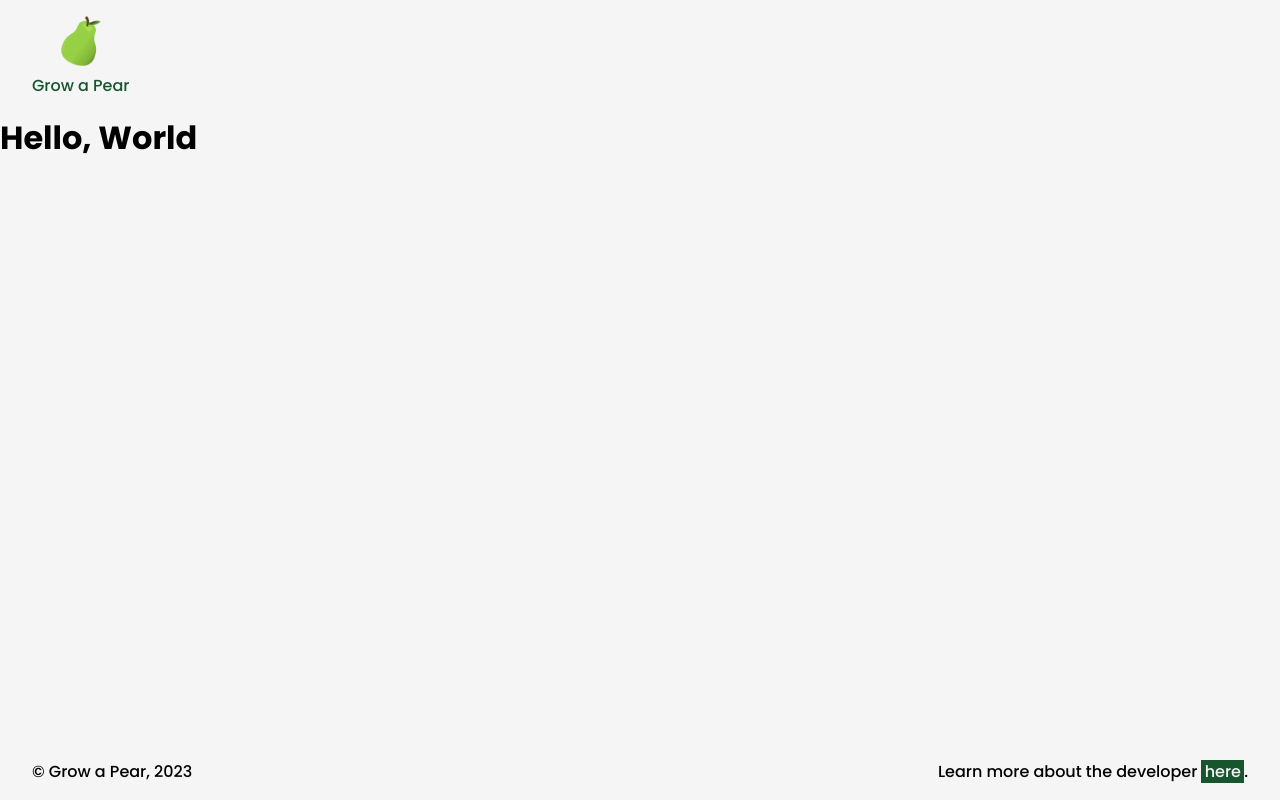
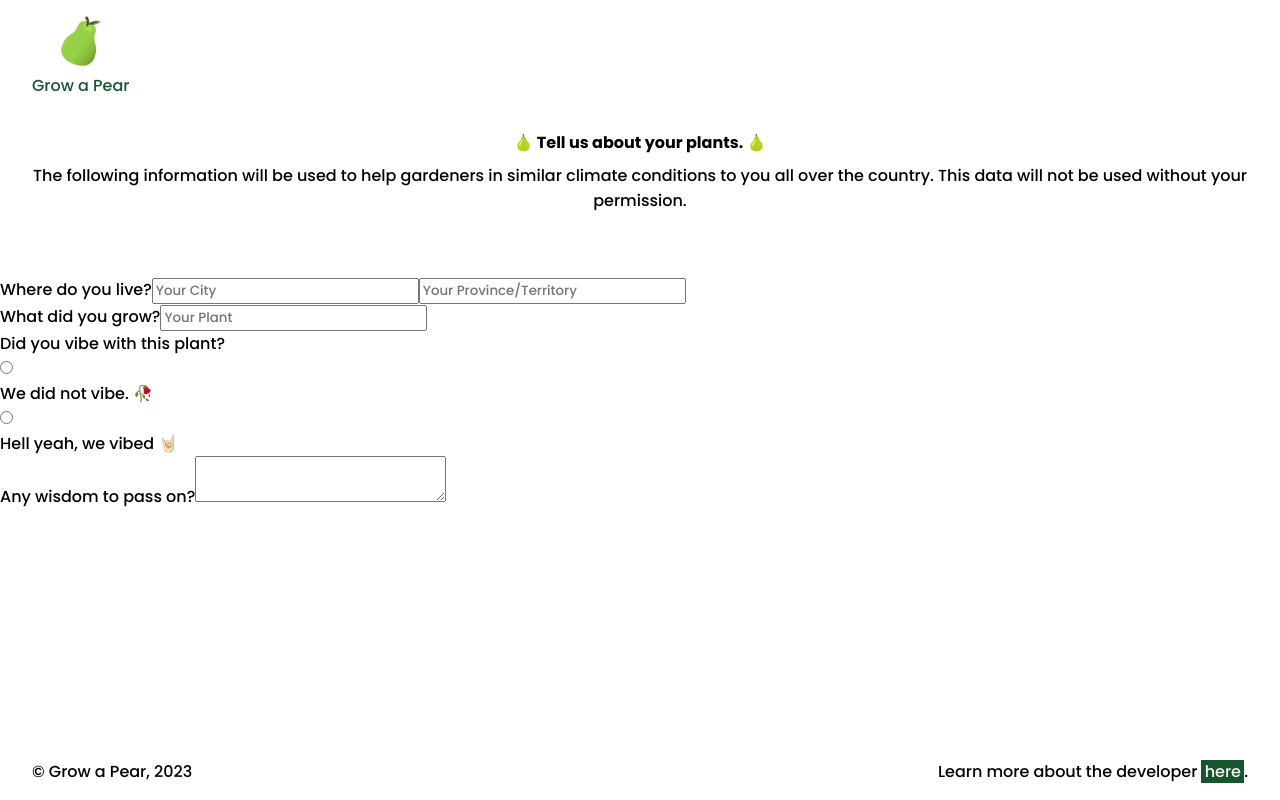
Before and after one commit to meredith-j/grow-a-pear-frontend, a Next.js app: page /your-garden in a window 1280 px wide. Built offline with nearby package versions, Linux system fonts and the light colour scheme.

Commit message:
add initial form options, fix footer styles

```diff
--- a/src/app/styles/globals.scss
+++ b/src/app/styles/globals.scss
@@ -7,12 +7,14 @@
   font-family: 'Poppins', sans-serif;
   box-sizing: border-box;
   margin: 0;
-  background-color: $background;
 }
 
 .content {
   max-width: 80rem;
   margin: auto;
+  display: flex;
+  flex-direction: column;
+  min-height: 100vh;
 }
 
 .navbar {
@@ -50,10 +52,11 @@
 .footer {
   text-align: center;
   padding: 0.25rem 2rem;
-  position: absolute;
-  bottom: 0;
-  left: 0;
-  width: 100%;
+  margin-top: auto;
+  // position: absolute;
+  // bottom: 0;
+  // left: 0;
+  // width: 100%;
 
   @include tablet {
     display: flex;
--- a/src/app/styles/partials/colours.scss
+++ b/src/app/styles/partials/colours.scss
@@ -1,2 +1,2 @@
-$background: whitesmoke;
+$background: #f5f5f5;
 $text-alt: #17552F;
--- a/src/app/styles/your-garden.module.scss
+++ b/src/app/styles/your-garden.module.scss
@@ -2,3 +2,21 @@
 @import "./partials/breakpoints";
 @import "./partials/colours";
 @import "./partials/fonts";
+
+.header {
+    padding: 1rem 0.5rem;
+
+    &_quiz {
+        font-size: 1rem;
+        text-align: center;
+    }
+
+    &_info {
+        text-align: center;
+        padding: 0.5rem 0 2rem 0;
+    }
+}
+
+.form {
+    padding: 1rem 0;
+}
--- a/src/app/your-garden/page.js
+++ b/src/app/your-garden/page.js
@@ -2,6 +2,61 @@ import styles from '../styles/your-garden.module.scss'
 
 export default function Page() {
     return (
-    <h1>Hello, World</h1>
+    <div>
+        <div className={styles.header}>
+            <h1 className={styles.header_quiz}> 🍐 Tell us about your plants. 🍐</h1>
+            <p className={styles.header_info}>The following information will be used to help gardeners in similar climate conditions to you all over the country. This data will not be used without your permission.</p>
+        </div>
+        <form className={styles.form}>
+            <div className={styles.form_question}>
+                <label className={styles.form_label}>
+                    Where do you live?</label>
+                <input className={styles.form_location}
+                    type="text"
+                    name="city"
+                    placeholder="Your City"
+                />
+                <input className={styles.form_location}
+                    type="text"
+                    name="province"
+                    placeholder="Your Province/Territory"
+                />
+            </div>
+            <div className={styles.form_question}>
+                <label className={styles.form_label}>
+                    What did you grow?</label>
+                <input className={styles.form_plant}
+                    type="text"
+                    name="plant"
+                    placeholder="Your Plant"
+                />
+            </div>
+            <div className={styles.form_question}>
+                <label className={styles.form_label}>
+                    Did you vibe with this plant?</label>
+                <div className={styles.form_vibe}>
+                    <input className="sunlight__option"
+                        type="radio"
+                        name="vibe"
+                        value="true"
+                    />
+                    <p className={styles.form_vibe_label}>We did not vibe. 🥀</p>
+                </div>
+                <div className={styles.form_vibe}>
+                    <input className="sunlight__option"
+                        type="radio"
+                        name="vibe"
+                        value="false"
+                    />
+                    <p className={styles.form_vibe_label}>Hell yeah, we vibed 🤘🏻</p>
+                </div>
+            </div>
+            <div className={styles.form_question}>
+                <label className={styles.form_label}>
+                    Any wisdom to pass on?</label>
+                <textarea name="review" id="review" className={styles.form_comment}/>
+            </div>
+        </form>
+    </div>
     )
   }
```
Also changed, not shown: public/bg.png (added).
